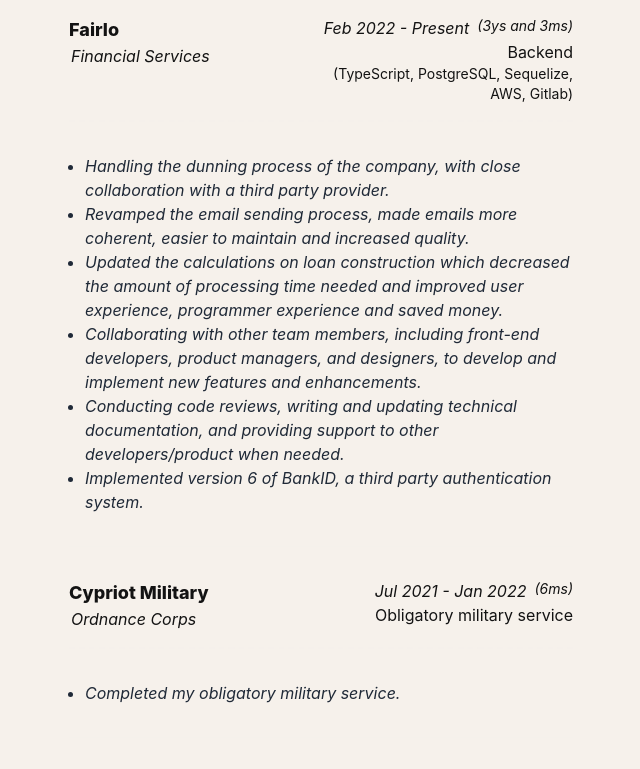
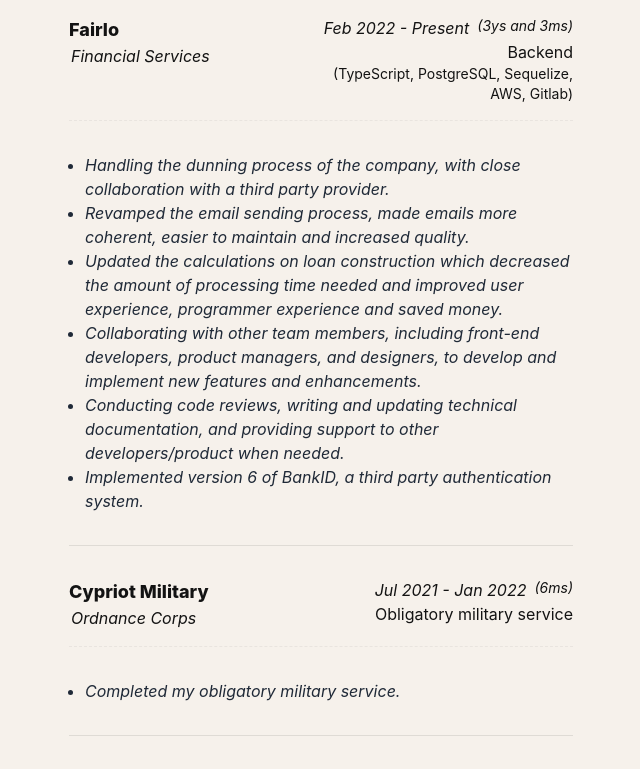
Before and after one commit to keybraker/keybraker.github.io, a Next.js app: page / in a window 1280 px wide. Shown: the part 680-1449 px from the top of the page, without its empty margins (323-963 px from the left). Built offline with nearby package versions, Linux system fonts and the light colour scheme.

Commit message:
Update border styling in showcase and skill listings for consistency

```diff
--- a/src/components/showcaseListings.tsx
+++ b/src/components/showcaseListings.tsx
@@ -36,7 +36,7 @@ function ShowcaseListing({
             className="flex flex-col sm:flex-row content text-md italic sm:gap-2 align-baseline"
           >
             <span>{getDateFormatted(showcase.start)} - {getDateFormatted(showcase.end)}</span>
-            <span className="text-sm text-tsiakkas-dark2 dark:text-tsiakkas-light2">({period})</span>
+            <span className="text-sm text-tsiakkas-dark dark:text-tsiakkas-light">({period})</span>
           </div>
           <div className="flex flex-col items-end">
             <div
@@ -45,7 +45,7 @@ function ShowcaseListing({
             ></div>
             {showcase?.technologies ? (
               <div
-                className="content text-sm text-tsiakkas-dark2 dark:text-tsiakkas-light2 eq:whitespace-nowrap"
+                className="content text-sm text-tsiakkas-dark dark:text-tsiakkas-light eq:whitespace-nowrap"
                 dangerouslySetInnerHTML={{
                   __html: `(${showcase.technologies.join(", ")})`,
                 }}
@@ -59,7 +59,7 @@ function ShowcaseListing({
 
 
       {showcase?.description && (<>
-        <div className="mt-4 w-full border-t-2 border-dashed border-tsiakkas-dark2 dark:border-tsiakkas-light2 opacity-5 dark:opacity-5"></div>
+        <div className="mt-4 w-full border-t border-dashed border-tsiakkas-dark dark:border-tsiakkas-light opacity-5 dark:opacity-5"></div>
         <ul
           className="content mt-8 ml-4 text-md text-gray-800 dark:text-gray-400 italic list-disc"
           dangerouslySetInnerHTML={{
@@ -68,7 +68,7 @@ function ShowcaseListing({
         ></ul>
       </>
       )}
-      {!last ? <div className="my-8 border-t border-tsiakkas-dark2 dark:border-tsiakkas-light2 opacity-10 dark:opacity-10"></div> : ""}
+      {!last ? <div className="my-8 border-t border-tsiakkas-dark dark:border-tsiakkas-light opacity-10 dark:opacity-10"></div> : ""}
     </>
   );
 }
--- a/src/components/skillListings.tsx
+++ b/src/components/skillListings.tsx
@@ -31,7 +31,7 @@ function SkillListing({ skill, last }: { skill: SkillType; last: boolean }) {
           ""
         )}
       </div>
-      {!last ? <div className="my-8 border-t border-tsiakkas-dark2 dark:border-tsiakkas-light2 opacity-10 dark:opacity-10"></div> : ""}
+      {!last ? <div className="my-8 border-t border-tsiakkas-dark dark:border-tsiakkas-light opacity-10 dark:opacity-10"></div> : ""}
     </>
   );
 }
```
